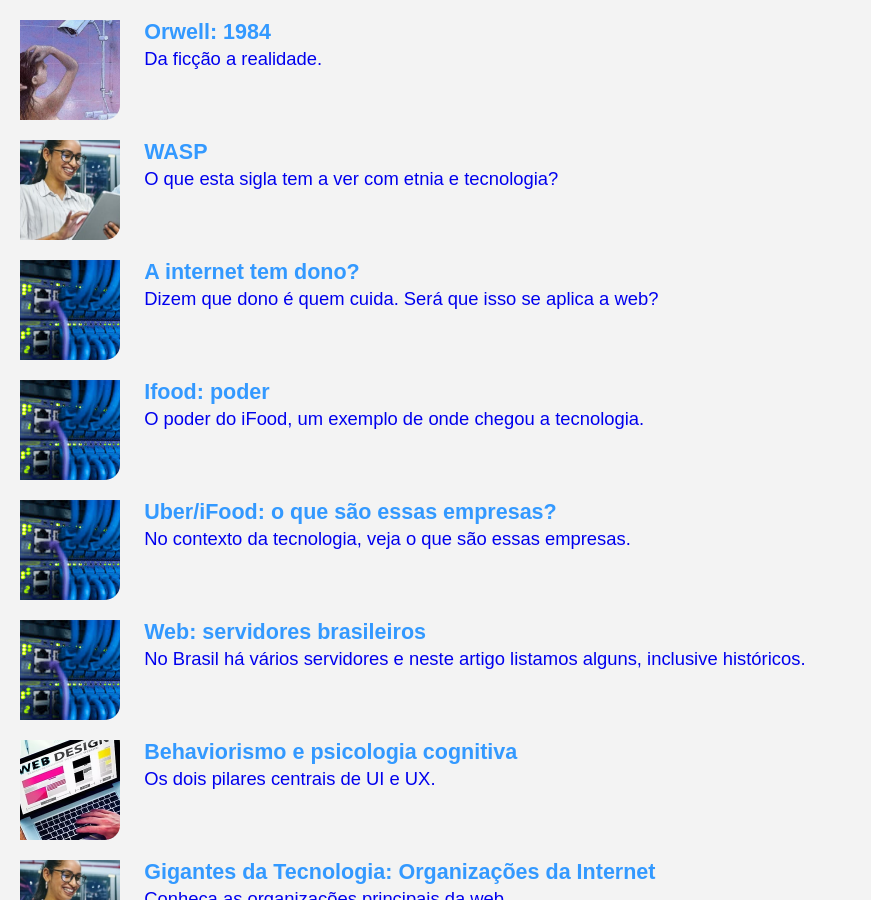
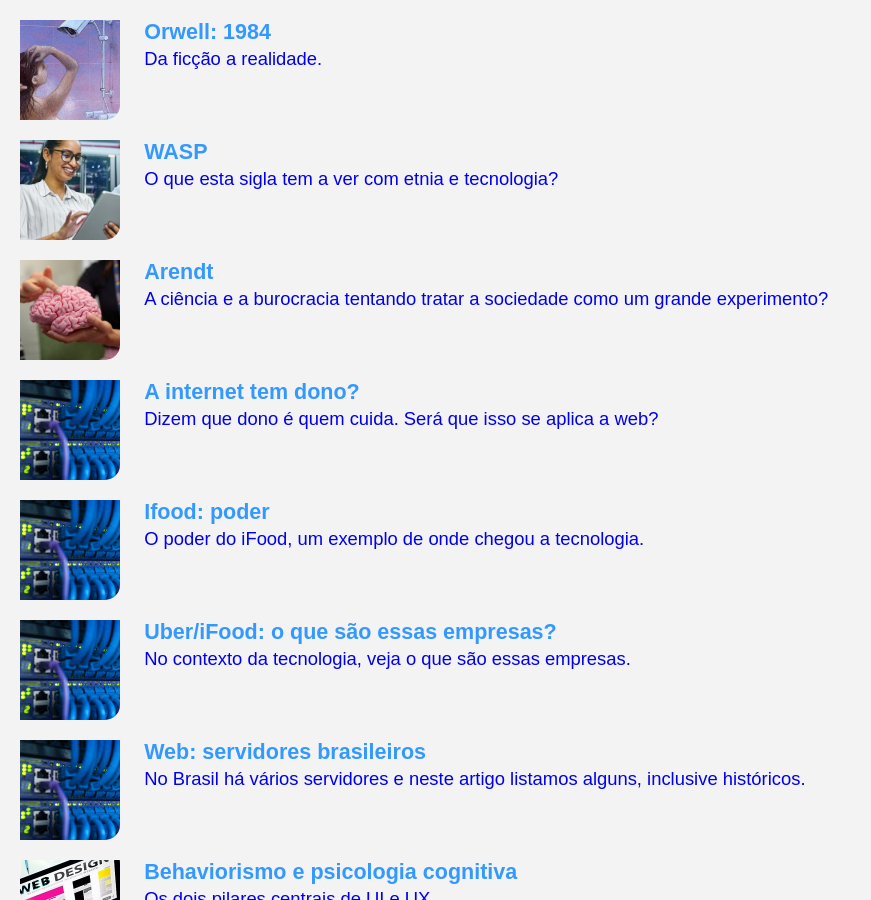
Before and after one commit to Joesynth/joesynth.github.io, a Jekyll site: the page built from conexoes.html, in a window 1280 px wide and 900 px high, scrolled down 588 px. Shown: the whole window, without its empty margins (0-871 px from the left). Built offline with Jekyll 4.4.1, drawn with Linux system fonts in a browser that asks for light colours; some of the changed text lies outside the part shown.

Commit message:
Update conexoes.json

```diff
--- a/_data/conexoes.json
+++ b/_data/conexoes.json
@@ -28,6 +28,12 @@
     "src": "image/ti.png",
     "h3": "WASP",
     "p": "O que esta sigla tem a ver com etnia e tecnologia?"
+  },
+  {
+    "href": "private.html",
+    "src": "image/cerebro.png",
+    "h3": "Arendt",
+    "p": "A ciência e a burocracia tentando tratar a sociedade como um grande experimento?"
   },
   {
     "href": "internet-tem-dono.html",
```
